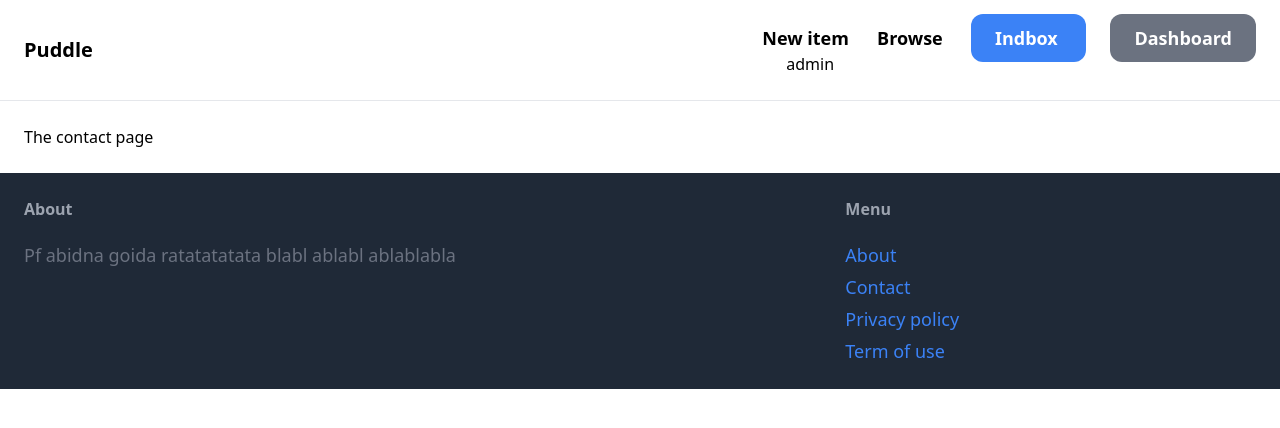
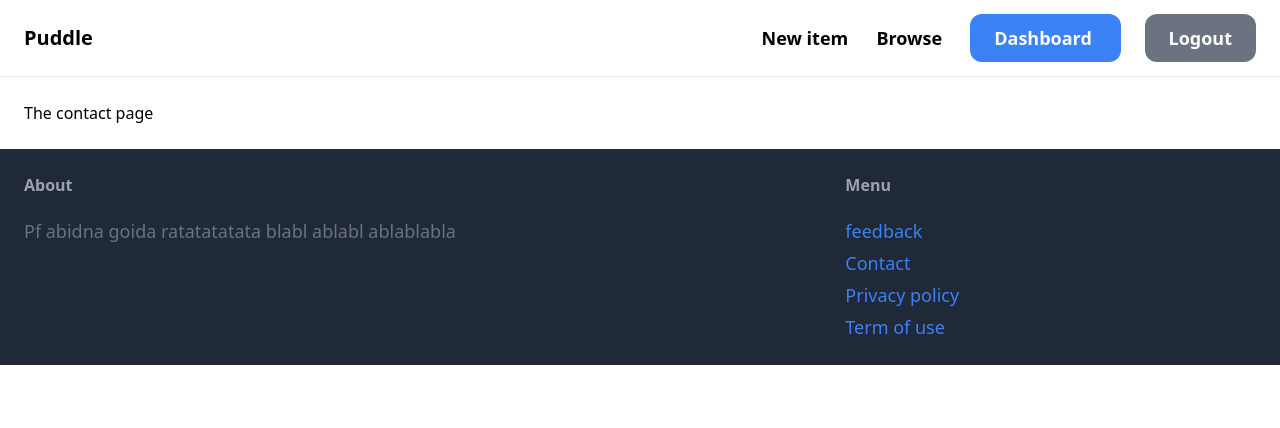
Before and after one commit to Myhammadsak/pididi, a Django app: page /contact/ in a window 1280 px wide. Shown: the top 428 px of the page. Run offline with Django 4.2, Linux system fonts and the light colour scheme; a user stored in the database is signed in; some libraries are stand-ins or nearby versions.

Commit message:
Improved logout

```diff
--- a/core/templates/core/base.html
+++ b/core/templates/core/base.html
@@ -15,18 +15,21 @@
             <a href="{% url 'item:items' %}" class="text-lg font-semibold hover:text-gray-500">Browse</a>
 
             {% if request.user.is_authenticated %}
-                <a href="#" class="px-6 py-3 text-lg font-semibold bg-blue-500 text-white rounded-xl hover:bg-blue-700">
-                    Indbox
-                </a>
-                <a href="{% url 'dashboard:index' %}" class="px-6 py-3 text-lg font-semibold bg-gray-500 text-white rounded-xl hover:bg-gray-700">
+                <a href="{% url 'dashboard:index' %}" class="px-6 py-3
+                 text-lg font-semibold bg-blue-500 text-white rounded-xl hover:bg-blue-700">
                     Dashboard
                 </a>
-                <p>{{ user.username }}</p>
+                <a href="{% url 'core:logout' %}" class="px-6 py-3 text-lg font-semibold
+                bg-gray-500 text-white rounded-xl hover:bg-gray-700">
+                    Logout
+                </a>
             {% else %}
-                <a href="{% url 'core:signup' %}" class="px-6 py-3 text-lg font-semibold bg-blue-500 text-white rounded-xl hover:bg-blue-700">
+                <a href="{% url 'core:signup' %}" class="px-6 py-3 text-lg font-semibold
+                 bg-blue-500 text-white rounded-xl hover:bg-blue-700">
                     Sign up
                 </a>
-                <a href="{% url 'core:login' %}" class="px-6 py-3 text-lg font-semibold bg-gray-500 text-white rounded-xl hover:bg-gray-700">
+                <a href="{% url 'core:login' %}" class="px-6 py-3 text-lg font-semibold
+                 bg-gray-500 text-white rounded-xl hover:bg-gray-700">
                     Log in
                 </a>
             {% endif %}
@@ -48,7 +51,7 @@
             <h3 class="mb-5 font-semibold text-gray-400">Menu</h3>
 
             <ul class="space-y-1">
-                <li><a href="#" class="text-lg text-blue-500 hover:text-blue-700">About</a></li>
+                <li><a href="#" class="text-lg text-blue-500 hover:text-blue-700">feedback</a></li>
                 <li><a href="{% url 'core:contact' %}" class="text-lg text-blue-500 hover:text-blue-700">Contact</a></li>
                 <li><a href="#" class="text-lg text-blue-500 hover:text-blue-700">Privacy policy</a></li>
                 <li><a href="#" class="text-lg text-blue-500 hover:text-blue-700">Term of use</a></li>
--- a/core/urls.py
+++ b/core/urls.py
@@ -13,4 +13,5 @@ urlpatterns = [
     path('signup/', views.signup, name='signup'),
     path('login/', auth_views.LoginView.as_view(template_name='core/login.html', authentication_form=LoginForm),
          name='login'),
+    path('logout/', views.logout_view, name='logout')
 ]
--- a/core/views.py
+++ b/core/views.py
@@ -1,6 +1,7 @@
 from django.shortcuts import render, redirect
 from item.models import Category, Item
 from .froms import SignupForm
+from django.contrib.auth import logout
 
 # Create your views here.
 def index(request):
@@ -25,3 +26,7 @@ def signup(request):
     else:
         form = SignupForm()
     return render(request, 'core/signup.html', context={'form': form})
+
+def logout_view(request):
+    logout(request)
+    return redirect('http://127.0.0.1:8000/')
```
Also changed, not shown: db.sqlite3.
